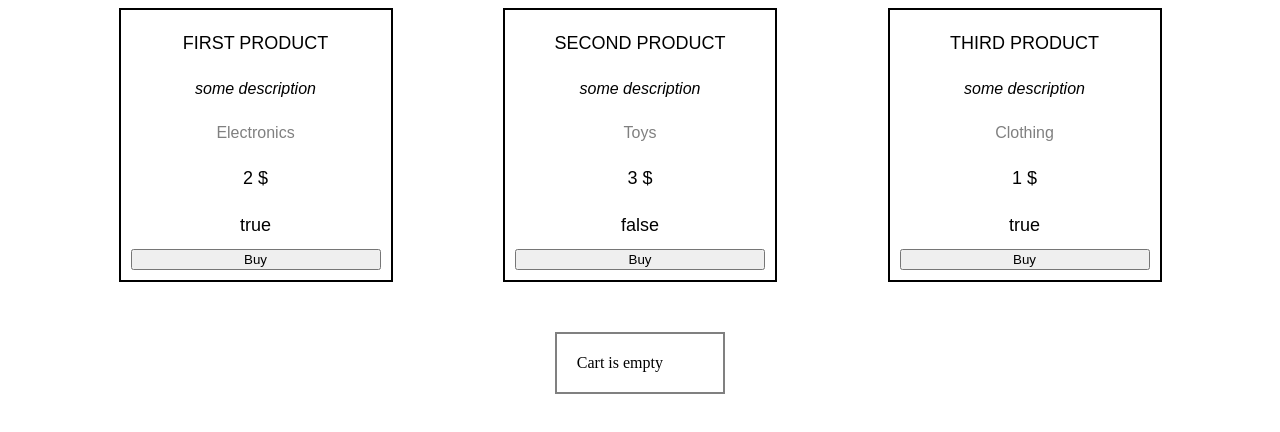
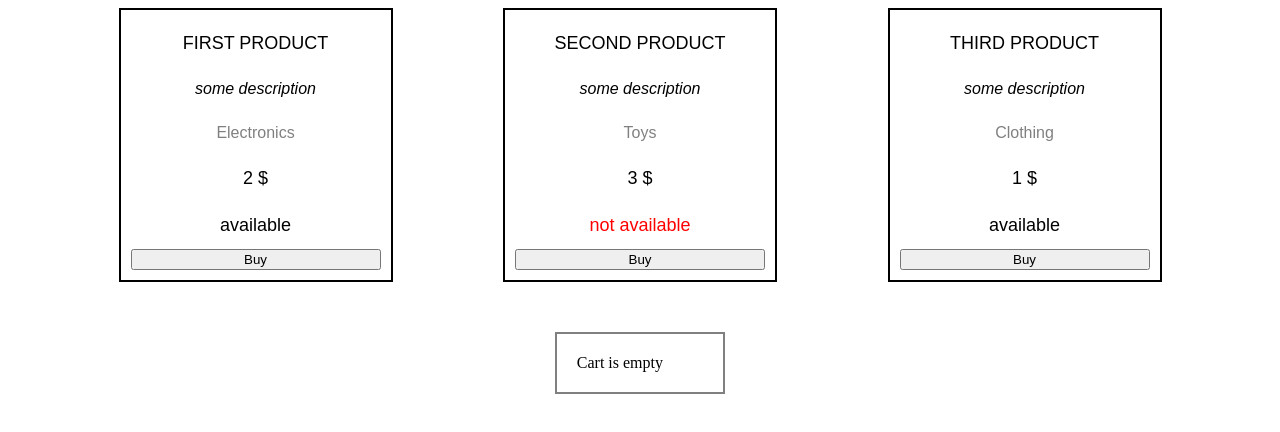
Before and after one commit to IvanKhud/learn-angular, an Angular app: page / in a window 1280 px wide. Shown: the top 432 px of the page. Built offline with nearby package versions, Linux system fonts and the light colour scheme.

Commit message:
edited available property

```diff
--- a/src/app/product/product.component.css
+++ b/src/app/product/product.component.css
@@ -28,3 +28,7 @@
     font-size: 16px;
     color: grey;
 }
+
+.product__notAvailable {
+    color: red;
+}
--- a/src/app/product/product.component.html
+++ b/src/app/product/product.component.html
@@ -3,6 +3,6 @@
   <span class="product__description">{{product.description}}</span>
   <span class="product__category">{{product.category}}</span>
   <span class="product__price">{{product.price}} $</span>
-  <span>{{product.isAvailable}}</span>
+  <span [ngClass]="{product__notAvailable: !product.isAvailable}">{{product.isAvailable ? 'available' : 'not available'}}</span>
   <button (click)="onBuy($event)">Buy</button>
 </div>
```
